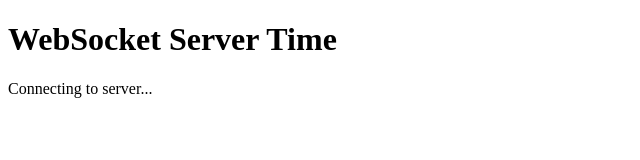
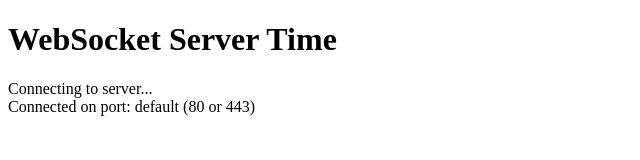
Before and after one commit to CSousa-Dev/farriga-tec-api-node, a website: page src/index.html in a window 1280 px wide. Shown: the whole page, without its empty margins (0-640 px from the left). Drawn offline with Linux system fonts and the light colour scheme.

Commit message:
exibindo a porta conectada

```diff
--- a/src/index.html
+++ b/src/index.html
@@ -8,11 +8,16 @@
 <body>
     <h1>WebSocket Server Time</h1>
     <div id="server-time">Connecting to server...</div>
+    <div id="server-port"></div>
 
     <script>
         var HOST = location.origin.replace(/^http/, 'ws');
         var ws = new WebSocket(HOST);
         var el;
+
+        // Display the server port
+        var portEl = document.getElementById('server-port');
+        portEl.innerHTML = 'Connected on port: ' + (location.port || 'default (80 or 443)');
 
         ws.onmessage = function(event) {
             el = document.getElementById('server-time');
```
Also changed, not shown: dist/index.html.
